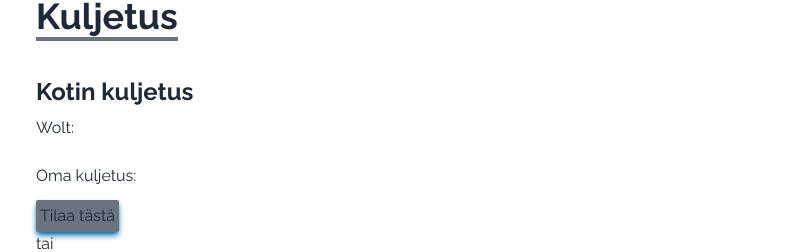
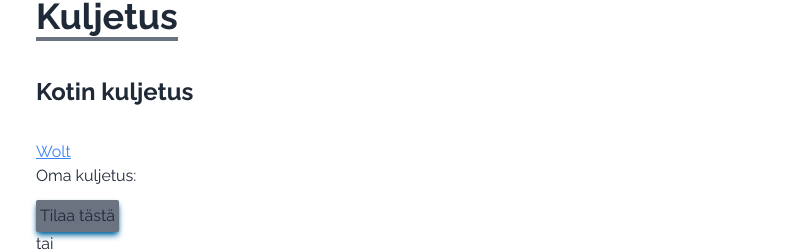
Before and after one commit to sharifmajumdar/taj-mahal, a React (Create React App) app: page / in a window 1280 px wide. Shown: the part 8272-8524 px from the top of the page, without its empty margins (92-885 px from the left). Built offline with nearby package versions, Linux system fonts and the light colour scheme; the HTML template or start-up script is replaced by a standard one.

Commit message:
wolt link updated2

```diff
--- a/src/components/Kuljetus.js
+++ b/src/components/Kuljetus.js
@@ -17,13 +17,13 @@ const Kuljetus = () => {
           <div>
             <h2 className="text-2xl font-bold">Kotin kuljetus</h2>
             <p className="mt-2">
-              Wolt:  <br />
+              <br />
               <a
-            href="https://wolt.com/en/fin/joensuu/restaurant/ravintola-taj-mahal?srsltid=AfmBOoq_LONi6RYF-5NP8CEx_fJob5h1w40ewKgmXfYOA0B6UGMP-k7D "
+            href="https://wolt.com/en/fin/joensuu/restaurant/ravintola-taj-mahal?srsltid=AfmBOoq_LONi6RYF-5NP8CEx_fJob5h1w40ewKgmXfYOA0B6UGMP-k7D"
             target="_blank"
             rel="noopener noreferrer"
             className="text-blue-500 underline hover:text-blue-700"
-          ></a>
+          >Wolt</a>
               <br />
               Oma kuljetus: <br />
             <button className="rounded-sm mt-3 p-1 bg-gray-500 shadow-md shadow-sky-700 dark:shadow-white hover:scale-105 duration-500">
```
